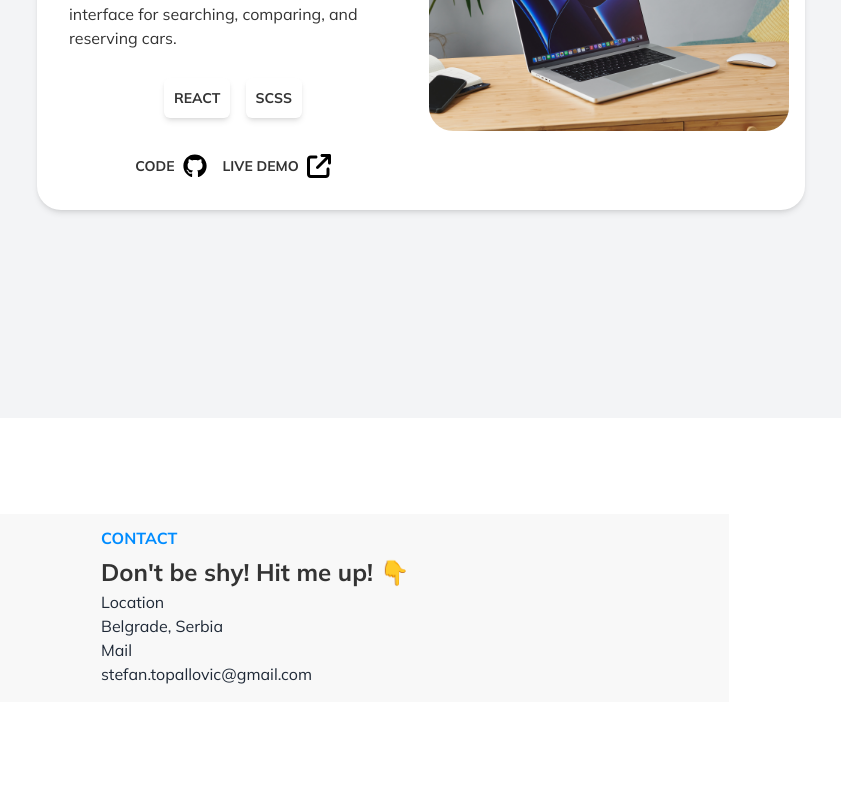
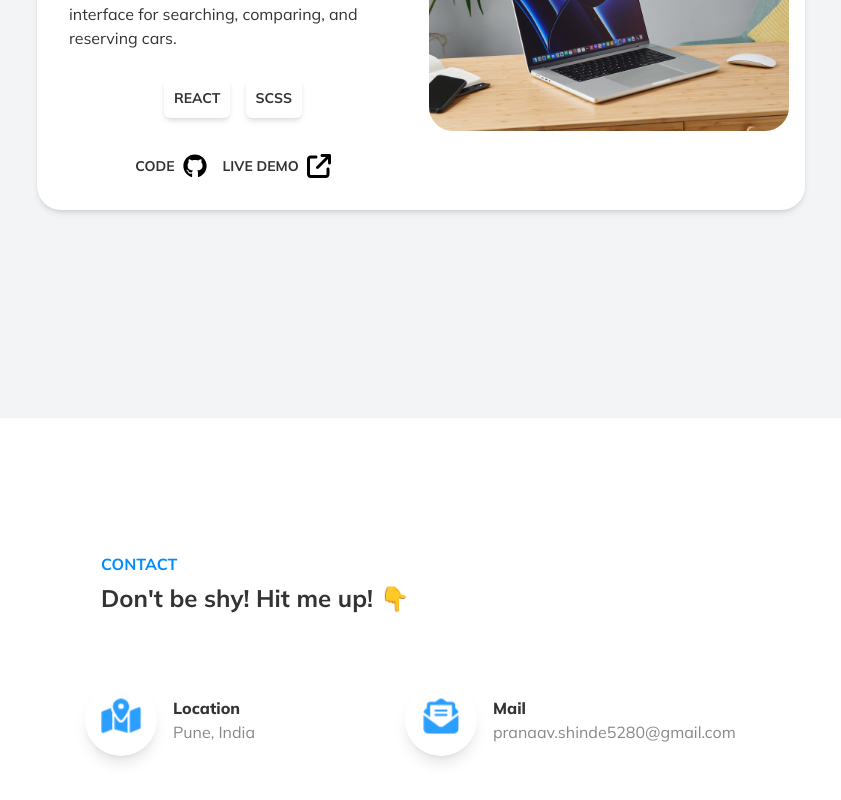
Before and after one commit to Py528/Personal_Website, a React (Vite) app in the folder vite-project/: page / in a window 1280 px wide. Shown: the part 3272-4072 px from the top of the page, without its empty margins (219-1060 px from the left). Built offline with nearby package versions, Linux system fonts and the light colour scheme.

Commit message:
added FontAwesome and Completed Contact component

```diff
--- a/vite-project/package.json
+++ b/vite-project/package.json
@@ -9,6 +9,9 @@
     "preview": "vite preview"
   },
   "dependencies": {
+    "@fortawesome/fontawesome-svg-core": "^6.4.0",
+    "@fortawesome/free-solid-svg-icons": "^6.4.0",
+    "@fortawesome/react-fontawesome": "^0.2.0",
     "@headlessui/react": "^1.7.13",
     "@heroicons/react": "^2.0.17",
     "daisyui": "^2.51.5",
--- a/vite-project/src/components/Contact.jsx
+++ b/vite-project/src/components/Contact.jsx
@@ -1,36 +1,65 @@
 import React from 'react';
+import { FontAwesomeIcon } from '@fortawesome/react-fontawesome';
+import { faMapLocationDot } from '@fortawesome/free-solid-svg-icons';
+import { faEnvelopeOpenText } from '@fortawesome/free-solid-svg-icons';
+
 function Contact() {
 	return (
-		<div className=" flex justify-start items-center w-screen py-24 bg-white">
+		<div className=" flex justify-start items-center w-full py-12 bg-white">
 			<section
 				id="contact"
-				class="contact bg-[#f8f8f8] py-[1rem] px-[5rem] md:px-[10rem] lg:px-[15rem] xl:px-[20rem]"
+				class="contact py-[1rem] px-[4rem] md:px-[10rem] lg:px-[15rem] xl:px-[20rem] w-full h-96 justify-center items-center flex flex-col"
 			>
-				<div class="container">
-					<div class="contact__content">
+				<div class="container  flex flex-col justify-center gap-10">
+					<div class="contact__content flex flex-col justify-center gap-16">
 						<div class="contact__title">
 							<p className="text-[#008cff] font-bold text-md leading-[1rem] mb-[.5rem] uppercase">
 								contact
 							</p>
 							<h3 className="text-[#333] text-[1.5rem] font-bold">Don't be shy! Hit me up! 👇</h3>
 						</div>
-						<div class="contact__icons">
-							<div class="contact__icon-box">
-								<span>
-									<i class="fa-solid fa-map-location-dot"></i>
+						<div class="contact__icons py-[1rem] flex justify-start items-center ">
+							<div
+								class="contact__icon-box w-80 flex items-center gap-8
+"
+							>
+								<span class="relative rounded-full bg-white w-10 h-10 shadow-md flex justify-center items-center">
+									<div class="absolute rounded-full bg-white w-18 h-18 shadow-lg"></div>
+									<FontAwesomeIcon
+										icon={faMapLocationDot}
+										beatFade
+										size="2xl"
+										style={{ color: '#008cff' }}
+										className="absolute inset-0 h-full w-full object-contain"
+									/>
 								</span>
 								<div class="contact__info">
-									<h3>Location</h3>
-									<p>Belgrade, Serbia</p>
+									<h3 className="text-[#333] text-[1rem] font-extrabold">Location</h3>
+									<p className="text-[#888] text-[1rem]">Pune, India</p>
 								</div>
 							</div>
-							<div class="contact__icon-box">
-								<span>
-									<i class="fa-solid fa-envelope-open-text"></i>
+							<div
+								class="contact__icon-box w-80 flex items-center gap-8
+"
+							>
+								<span class="relative rounded-full bg-white w-10 h-10 shadow-md flex justify-center items-center">
+									<div class="absolute rounded-full bg-white w-18 h-18 shadow-lg"></div>
+									<FontAwesomeIcon
+										icon={faEnvelopeOpenText}
+										beatFade
+										size="2xl"
+										style={{ color: '#008cff' }}
+										className="absolute inset-0 h-full w-full object-contain"
+									/>
 								</span>
 								<div class="contact__info">
-									<h3>Mail</h3>
-									<a href="mailto:stefan.topallovic@gmail.com">stefan.topallovic@gmail.com</a>
+									<h3 className="text-[#333] text-[1rem] font-extrabold">Mail</h3>
+									<a
+										className="text-[#888] text-[1rem]"
+										href="mailto:pranaav.shinde5280@gmail.com"
+									>
+										pranaav.shinde5280@gmail.com
+									</a>
 								</div>
 							</div>
 						</div>
--- a/vite-project/src/main.jsx
+++ b/vite-project/src/main.jsx
@@ -7,6 +7,7 @@ import Contact from './components/Contact';
 import './index.css';
 import './App.css';
 import Projects from './components/Projects';
+import '@fortawesome/fontawesome-svg-core/styles.css';
 
 ReactDOM.createRoot(document.getElementById('root')).render(
 	<React.StrictMode>
```
Also changed, not shown: 1 other file (tests, documents, lock files or other folders).
